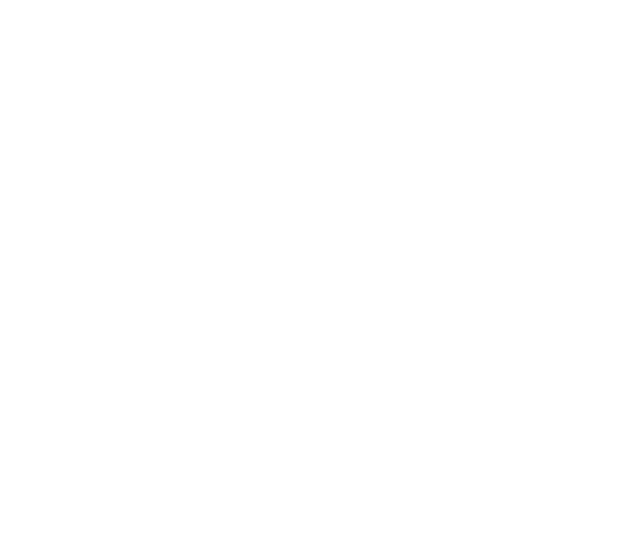
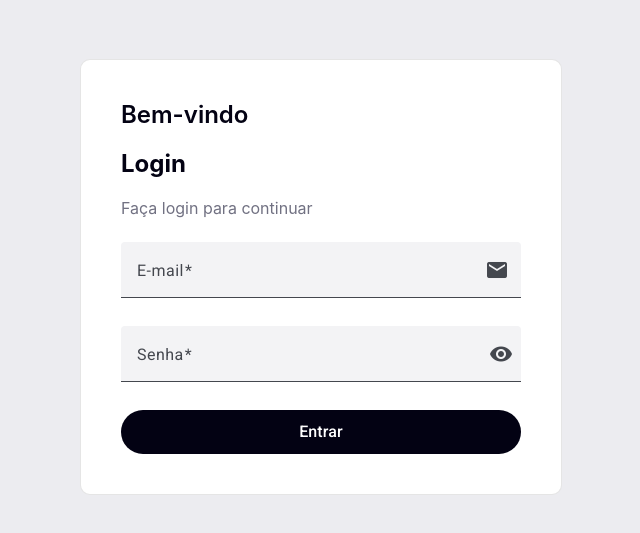
Before and after one commit to gutoBJ/agendasmile-front, an Angular app in the folder sistema-gestao-consultas/: page /login in a window 1280 px wide. Before the commit this address led to /. Shown: the part 123-656 px from the top of the page, without its empty margins (319-959 px from the left). Built offline with nearby package versions, Linux system fonts and the light colour scheme.

Commit message:
feat: adiciona tela de login

```diff
--- a/sistema-gestao-consultas/src/app/app.routes.ts
+++ b/sistema-gestao-consultas/src/app/app.routes.ts
@@ -1,5 +1,10 @@
 import { Routes } from '@angular/router';
 
 export const routes: Routes = [
-  { path: '**', redirectTo: 'login' }
+  {
+    path: 'login',
+    loadComponent: () =>
+      import('./features/auth/login/login.component')
+        .then(m => m.LoginComponent)
+  },
 ];
--- /dev/null
+++ b/sistema-gestao-consultas/src/app/features/auth/login/login.component.html
@@ -0,0 +1,49 @@
+<div class="login-container">
+  <div class="login-card">
+
+    <div class="login-header">
+      <h1>Bem-vindo</h1>
+      <h2>Login</h2>
+      <p class="texto-leve">Faça login para continuar</p>
+    </div>
+
+    <form [formGroup]="form" (ngSubmit)="entrar()">
+
+      <mat-form-field appearance="fill" class="campo-completo">
+        <mat-label>E-mail</mat-label>
+        <input matInput formControlName="email" type="email" placeholder="seu@email.com" />
+        <mat-icon matSuffix>email</mat-icon>
+        <mat-error *ngIf="form.get('email')?.hasError('required')">
+          E-mail é obrigatório
+        </mat-error>
+        <mat-error *ngIf="form.get('email')?.hasError('email')">
+          E-mail inválido
+        </mat-error>
+      </mat-form-field>
+
+      <mat-form-field appearance="fill" class="campo-completo">
+        <mat-label>Senha</mat-label>
+        <input matInput formControlName="senha" [type]="senhaVisivel ? 'text' : 'password'" />
+        <button mat-icon-button matSuffix type="button" (click)="senhaVisivel = !senhaVisivel">
+          <mat-icon>{{ senhaVisivel ? 'visibility_off' : 'visibility' }}</mat-icon>
+        </button>
+        <mat-error *ngIf="form.get('senha')?.hasError('required')">
+          Senha é obrigatória
+        </mat-error>
+      </mat-form-field>
+
+      <p class="erro" *ngIf="erro">{{ erro }}</p>
+
+      <button
+        mat-flat-button
+        color="primary"
+        type="submit"
+        class="botao-entrar"
+        [disabled]="carregando">
+        <mat-spinner *ngIf="carregando" diameter="20" />
+        <span *ngIf="!carregando">Entrar</span>
+      </button>
+
+    </form>
+  </div>
+</div>
--- /dev/null
+++ b/sistema-gestao-consultas/src/app/features/auth/login/login.component.scss
@@ -0,0 +1,50 @@
+.login-container {
+  height: 100vh;
+  display: flex;
+  align-items: center;
+  justify-content: center;
+  background-color: var(--cor-muted);
+}
+
+.login-card {
+  background-color: var(--cor-card);
+  padding: 40px;
+  border-radius: var(--raio-borda);
+  border: 1px solid var(--cor-borda);
+  width: 100%;
+  max-width: 400px;
+}
+
+.login-header {
+  margin-bottom: 24px;
+
+  h1 {
+    margin: 0 0 4px;
+    font-size: 1.5rem;
+    font-weight: 600;
+    color: var(--cor-texto);
+  }
+
+  p {
+    margin: 0;
+  }
+}
+
+.campo-completo {
+  width: 100%;
+  margin-bottom: 8px;
+}
+
+.erro {
+  color: var(--cor-erro);
+  font-size: 0.875rem;
+  margin: 0 0 12px;
+}
+
+.botao-entrar {
+  width: 100%;
+  height: 44px;
+  font-size: 1rem;
+  background-color: var(--cor-primaria) !important;
+  color: #ffffff !important;
+}
--- /dev/null
+++ b/sistema-gestao-consultas/src/app/features/auth/login/login.component.ts
@@ -0,0 +1,63 @@
+import { Component } from '@angular/core';
+import { FormBuilder, FormGroup, Validators, ReactiveFormsModule } from '@angular/forms';
+import { Router } from '@angular/router';
+import { MatFormFieldModule } from '@angular/material/form-field';
+import { MatInputModule } from '@angular/material/input';
+import { MatButtonModule } from '@angular/material/button';
+import { MatIconModule } from '@angular/material/icon';
+import { MatProgressSpinnerModule } from '@angular/material/progress-spinner';
+import { CommonModule } from '@angular/common';
+import { AuthService } from '../../../core/services/auth.service';
+
+@Component({
+  selector: 'app-login',
+  standalone: true,
+  imports: [
+    CommonModule,
+    ReactiveFormsModule,
+    MatFormFieldModule,
+    MatInputModule,
+    MatButtonModule,
+    MatIconModule,
+    MatProgressSpinnerModule,
+  ],
+  templateUrl: './login.component.html',
+  styleUrl: './login.component.scss'
+})
+export class LoginComponent {
+  form: FormGroup;
+  carregando = false;
+  erro = '';
+  senhaVisivel = false;
+
+  constructor(
+    private fb: FormBuilder,
+    private auth: AuthService,
+    private router: Router
+  ) {
+    this.form = this.fb.group({
+      email: ['', [Validators.required, Validators.email]],
+      senha: ['', Validators.required],
+    });
+  }
+
+  entrar() {
+    if (this.form.invalid) return;
+
+    this.carregando = true;
+    this.erro = '';
+
+    const { email, senha } = this.form.value;
+
+    this.auth.login(email, senha).subscribe({
+      next: (res) => {
+        this.auth.salvarToken(res.token);
+        this.router.navigate(['/dashboard']);
+      },
+      error: () => {
+        this.erro = 'E-mail ou senha inválidos.';
+        this.carregando = false;
+      }
+    });
+  }
+}
```
